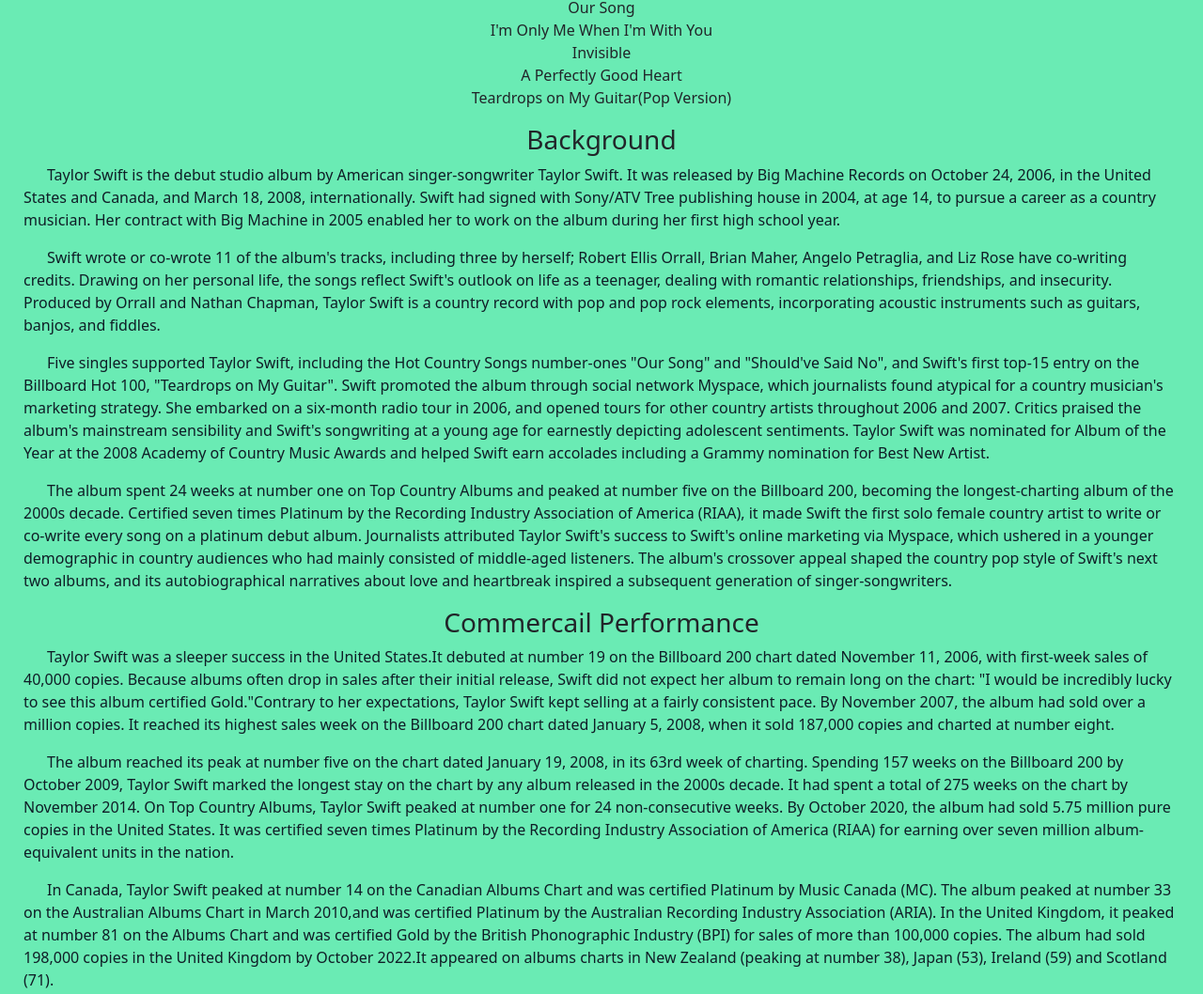
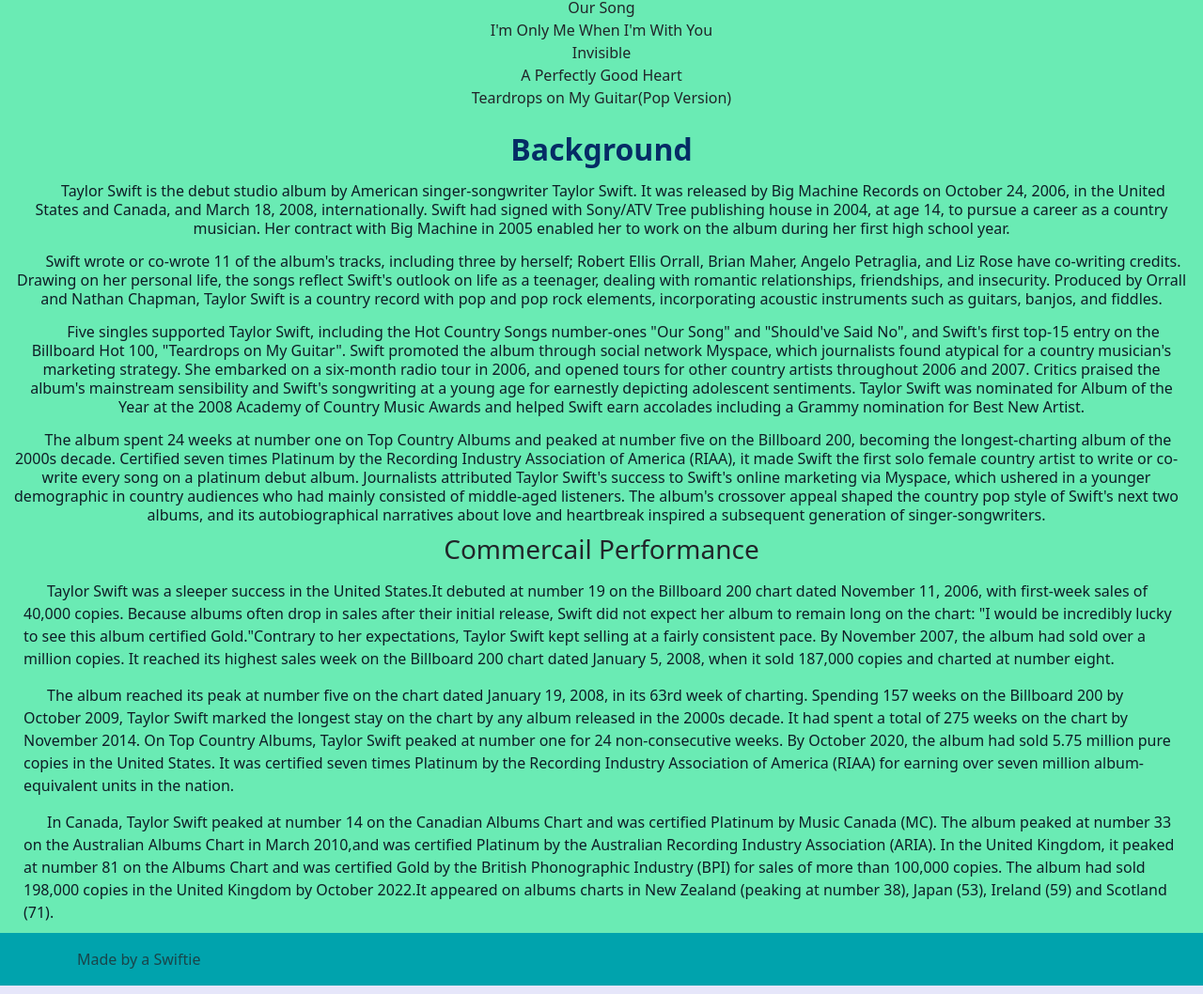
Before and after one commit to DieppaL/Taylor-Swift-Website, a plain HTML site: page Album Pages/Debut Page.html in a window 1280 px wide. Shown: the part 813-1871 px from the top of the page at 94% size. Drawn offline with nearby package versions, Linux system fonts and the light colour scheme; files that its build step writes are made by us from their sources.

Commit message:
class work

```diff
--- a/Album Pages/Debut Page.html
+++ b/Album Pages/Debut Page.html
@@ -5,10 +5,10 @@
     <title>Taylor Swift</title>
     <meta charset="utf-8">
     <meta name="viewport" content="width=device-width, initial-scale=1">
-    <link rel="stylesheet" href="Home.css" >
     <link href="https://cdn.jsdelivr.net/npm/bootstrap@5.3.0-alpha1/dist/css/bootstrap.min.css" rel="stylesheet" integrity="sha384-GLhlTQ8iRABdZLl6O3oVMWSktQOp6b7In1Zl3/Jr59b6EGGoI1aFkw7cmDA6j6gD" crossorigin="anonymous">
     <script src="https://cdn.jsdelivr.net/npm/@popperjs/core@2.9.2/dist/umd/popper.min.js" ></script>
     <script src="https://cdn.jsdelivr.net/npm/bootstrap@5.3.0-alpha1/dist/js/bootstrap.bundle.min.js" integrity="sha384-w76AqPfDkMBDXo30jS1Sgez6pr3x5MlQ1ZAGC+nuZB+EYdgRZgiwxhTBTkF7CXvN" crossorigin="anonymous"></script>
+    <link rel="stylesheet" href="Home.css" >
 </head>
 <body>
 <div style="background: #6aebb4">
@@ -60,7 +60,7 @@
     </div>
 
     <h3 align="center">Track List</h3>
-    <ol class="list-inline justify-content-center">
+    <ol class="list-group list-group-numbered">
         <li align="center">Tim McGraw </li>
         <li align="center">Picture to Burn </li>
         <li align="center">Teardrops On My Guitar</li>
@@ -77,18 +77,18 @@
         <li align="center">A Perfectly Good Heart </li>
         <li align="center">Teardrops on My Guitar(Pop Version) </li>
     </ol>
-
-    <h3 align="center">Background</h3>
-     <p style="margin-left: 25px;margin-right:25px;">
+<br>
+    <h3 class= "fw-bold fs-2 text-center text-primary-emphasis">Background</h3>
+     <p class= "fw-normal fs-6 lh-sm text-center">
     Taylor Swift is the debut studio album by American singer-songwriter Taylor Swift. It was released by Big Machine Records on October 24, 2006, in the United States and Canada, and March 18, 2008, internationally. Swift had signed with Sony/ATV Tree publishing house in 2004, at age 14, to pursue a career as a country musician. Her contract with Big Machine in 2005 enabled her to work on the album during her first high school year.
     </p>
-     <p style="margin-left: 25px;margin-right:25px;">
+     <p class= "fw-normal fs-6 lh-sm text-center">
     Swift wrote or co-wrote 11 of the album's tracks, including three by herself; Robert Ellis Orrall, Brian Maher, Angelo Petraglia, and Liz Rose have co-writing credits. Drawing on her personal life, the songs reflect Swift's outlook on life as a teenager, dealing with romantic relationships, friendships, and insecurity. Produced by Orrall and Nathan Chapman, Taylor Swift is a country record with pop and pop rock elements, incorporating acoustic instruments such as guitars, banjos, and fiddles.
     </p>
-    <p style="margin-left: 25px;margin-right:25px;">
+    <p class= "fw-normal fs-6 lh-sm text-center">
     Five singles supported Taylor Swift, including the Hot Country Songs number-ones "Our Song" and "Should've Said No", and Swift's first top-15 entry on the Billboard Hot 100, "Teardrops on My Guitar". Swift promoted the album through social network Myspace, which journalists found atypical for a country musician's marketing strategy. She embarked on a six-month radio tour in 2006, and opened tours for other country artists throughout 2006 and 2007. Critics praised the album's mainstream sensibility and Swift's songwriting at a young age for earnestly depicting adolescent sentiments. Taylor Swift was nominated for Album of the Year at the 2008 Academy of Country Music Awards and helped Swift earn accolades including a Grammy nomination for Best New Artist.
     </p>
-     <p style="margin-left: 25px;margin-right:25px;">
+     <p class= "fw-normal fs-6 lh-sm text-center ms-1">
     The album spent 24 weeks at number one on Top Country Albums and peaked at number five on the Billboard 200, becoming the longest-charting album of the 2000s decade. Certified seven times Platinum by the Recording Industry Association of America (RIAA), it made Swift the first solo female country artist to write or co-write every song on a platinum debut album. Journalists attributed Taylor Swift's success to Swift's online marketing via Myspace, which ushered in a younger demographic in country audiences who had mainly consisted of middle-aged listeners. The album's crossover appeal shaped the country pop style of Swift's next two albums, and its autobiographical narratives about love and heartbreak inspired a subsequent generation of singer-songwriters.
     </p>
     <h3 align="center">Commercail Performance</h3>
```
Also changed, not shown: Home Page.html (+2 -4 lines).
